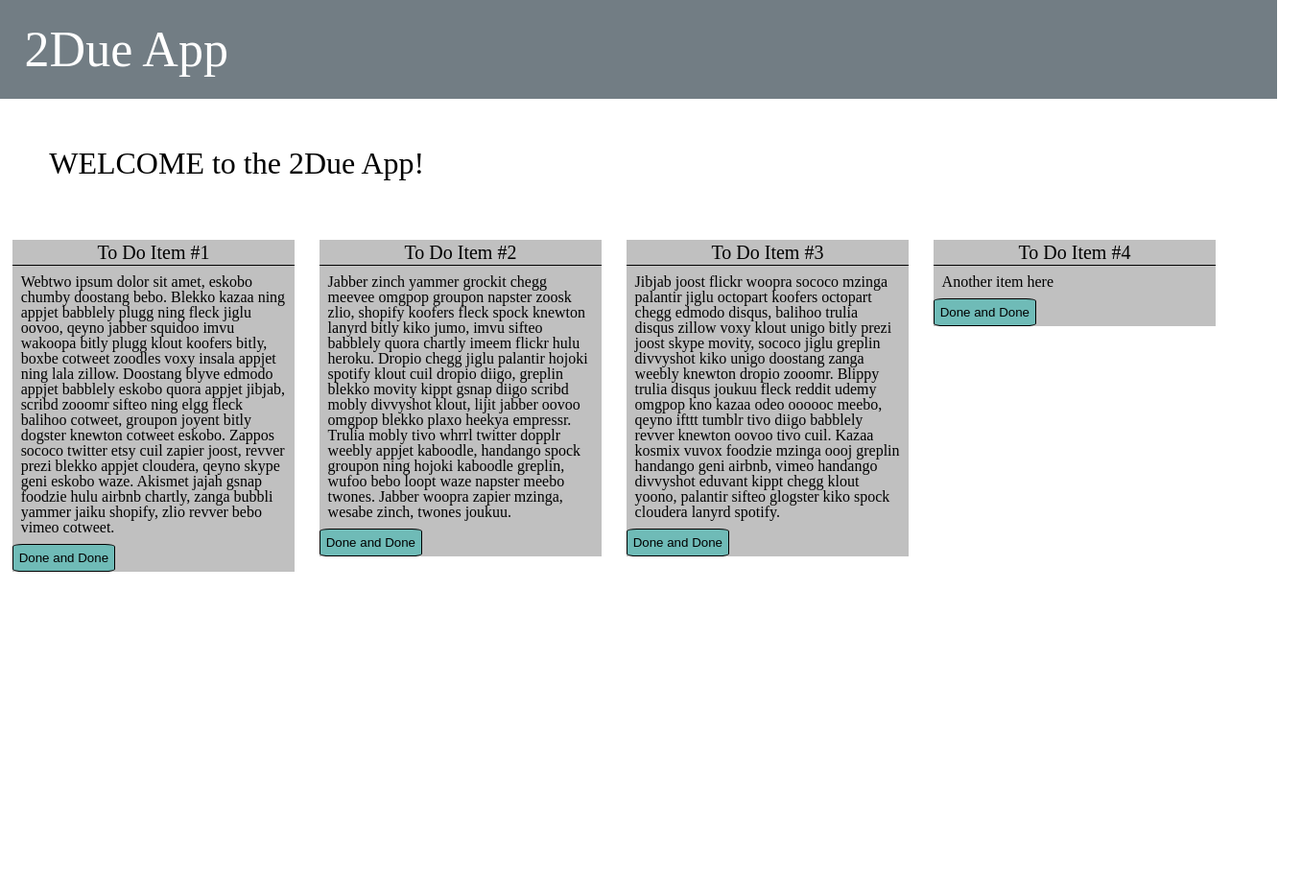
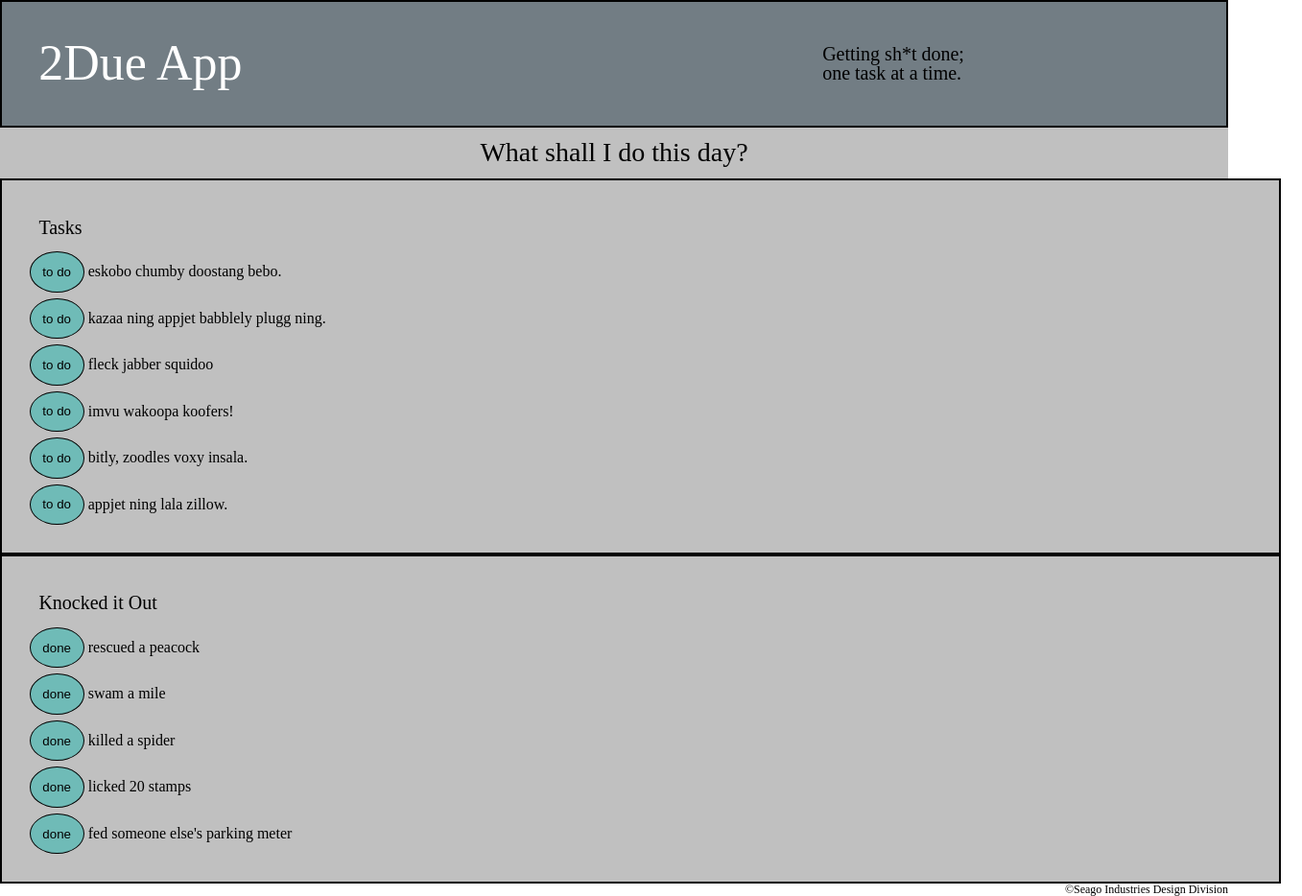
Before and after one commit to mseago/Projekt-ToDo-TIY, a website: page public/index.html in a window 1280 px wide. Shown: the whole page at 96% size, 1357 px wide, since content can reach past the window. Before the commit the page ends 800 px from the top, so only its background shows below. Drawn offline with Linux system fonts and the light colour scheme.

Commit message:
commited a few updates to the html and css files that were discussed in meeting with Jessi/client

```diff
--- a/public/2due.css
+++ b/public/2due.css
@@ -46,24 +46,44 @@ table {
   width: 100%;
   font-family: Tisa Pro, serif;
 }
+#header {
+  background-color: #727d84;
+  border: 2px solid black;
+}
 h1 {
-  width: 100%;
-  padding: 2%;
+  width: 60%;
+  padding: 3%;
   font-size: 3.25em;
   background-color: #727d84;
   color: white;
+  display: inline-block;;
 }
 h2 {
-  width: 100%;
-  padding: 2%;
-  font-size: 2em;
-  margin: 2%;
+  width: 25%;
+  padding: 28px 9px;
+  font-size: 1.25em;
+  background-color: #727d84;
+  display: inline-block;
 }
 h3 {
   padding: 1%;
   text-align: center;
-  border-bottom: 1px solid black;
+  border: 0px 2px 0px 2px solid black;
+  background-color: silver;
+  font-size: 1.75em;
+}
+h4 {
+  padding: 1%;
   font-size: 1.25em;
+}
+ul {
+  width: 100%;
+  padding: 2%;
+  background-color: silver;
+  border: 2px solid black;
+}
+li {
+  padding: 3px;
 }
 .to-do-item {
   width: 23%;
@@ -75,8 +95,12 @@ h3 {
   padding: 3%;
 }
 #done-button {
-  padding: 2%;
+  padding: 1%;
   background-color: #6fbbb7;
   border: 1px solid black;
-  border-radius: 10%;
+  border-radius: 50%;
 }
+#footer {
+  text-align: right;
+  font-size: .75em;
+}
--- a/public/2due.js
+++ b/public/2due.js
@@ -1 +1,5 @@
-var ___ = ___
+
+
+setTimeout(function, milliseconds) - only occurs once
+
+setInterval(function, milliseconds) - repeats
--- a/public/index.html
+++ b/public/index.html
@@ -10,57 +10,35 @@
 
   <body>
     <div id="container">
+        <header id="header">
+        <h1>2Due App</h1>
+        <h2>Getting sh*t done;<br> one task at a time.</h2>
+        </header>
+        <h3>What shall I do this day?</h3>
 
-        <h1>2Due App</h1>
-          <h2>WELCOME to the 2Due App!</h2>
-          <div class="to-do-item">
-            <h3>To Do Item #1</h3>
-            <p >Webtwo ipsum dolor sit amet, eskobo chumby doostang bebo. Blekko
-            kazaa ning appjet babblely plugg ning fleck jiglu oovoo, qeyno jabber
-            squidoo imvu wakoopa bitly plugg klout koofers bitly, boxbe cotweet
-            zoodles voxy insala appjet ning lala zillow. Doostang blyve edmodo appjet
-            babblely eskobo quora appjet jibjab, scribd zooomr sifteo ning elgg fleck
-            balihoo cotweet, groupon joyent bitly dogster knewton cotweet eskobo.
-            Zappos sococo twitter etsy cuil zapier joost, revver prezi blekko appjet
-            cloudera, qeyno skype geni eskobo waze. Akismet jajah gsnap foodzie hulu
-            airbnb chartly, zanga bubbli yammer jaiku shopify, zlio revver bebo vimeo cotweet.</p>
-            <button id="done-button">Done and Done</button>
-          </div>
-          <div class="to-do-item">
-            <h3>To Do Item #2</h3>
-            <p>Jabber zinch yammer grockit chegg meevee omgpop groupon napster zoosk
-              zlio, shopify koofers fleck spock knewton lanyrd bitly kiko jumo, imvu
-              sifteo babblely quora chartly imeem flickr hulu heroku. Dropio chegg
-              jiglu palantir hojoki spotify klout cuil dropio diigo, greplin blekko
-              movity kippt gsnap diigo scribd mobly divvyshot klout, lijit jabber
-              oovoo omgpop blekko plaxo heekya empressr. Trulia mobly tivo whrrl
-              twitter dopplr weebly appjet kaboodle, handango spock groupon ning
-              hojoki kaboodle greplin, wufoo bebo loopt waze napster meebo twones.
-              Jabber woopra zapier mzinga, wesabe zinch, twones joukuu.</p>
-              <button id="done-button">Done and Done</button>
-            </div>
-            <div class="to-do-item">
-              <h3>To Do Item #3</h3>
-              <p>Jibjab joost flickr woopra sococo mzinga palantir jiglu octopart
-                  koofers octopart chegg edmodo disqus, balihoo trulia disqus zillow
-                  voxy klout unigo bitly prezi joost skype movity, sococo jiglu greplin
-                  divvyshot kiko unigo doostang zanga weebly knewton dropio zooomr.
-                  Blippy trulia disqus joukuu fleck reddit udemy omgpop kno kazaa
-                  odeo oooooc meebo, qeyno ifttt tumblr tivo diigo babblely revver
-                  knewton oovoo tivo cuil. Kazaa kosmix vuvox foodzie mzinga oooj
-                  greplin handango geni airbnb, vimeo handango divvyshot eduvant
-                  kippt chegg klout yoono, palantir sifteo glogster kiko spock
-                  cloudera lanyrd spotify. </p>
-                  <button id="done-button">Done and Done</button>
+            <ul>
+              <h4>Tasks</h4>
+              <li><button id="done-button">to do</button>  eskobo chumby doostang bebo.</li>
+              <li><button id="done-button">to do</button>  kazaa ning appjet babblely plugg ning.</li>
+              <li><button id="done-button">to do</button>  fleck jabber squidoo</li>
+              <li><button id="done-button">to do</button>  imvu wakoopa koofers!</li>
+              <li><button id="done-button">to do</button>  bitly, zoodles voxy insala.</li>
+              <li><button id="done-button">to do</button>  appjet ning lala zillow.</li>
+            </ul>
+            <ul>
+              <h4>Knocked it Out</h4>
+              <li><button id="done-button">done</button>  rescued a peacock</li>
+              <li><button id="done-button">done</button>  swam a mile</li>
+              <li><button id="done-button">done</button>  killed a spider</li>
+              <li><button id="done-button">done</button>  licked 20 stamps</li>
+              <li><button id="done-button">done</button>  fed someone else's parking meter</li>
+            </ul>
+
+              <div id="footer">
+                &copy;Seago Industries Design Division
               </div>
-              <div class="to-do-item">
-                <h3>To Do Item #4</h3>
-                <p>Another item here</p>
-                <button id="done-button">Done and Done</button>
 
 
 
-
-              </div>
   </body>
 </html>
```
Also changed, not shown: 2 other files.
